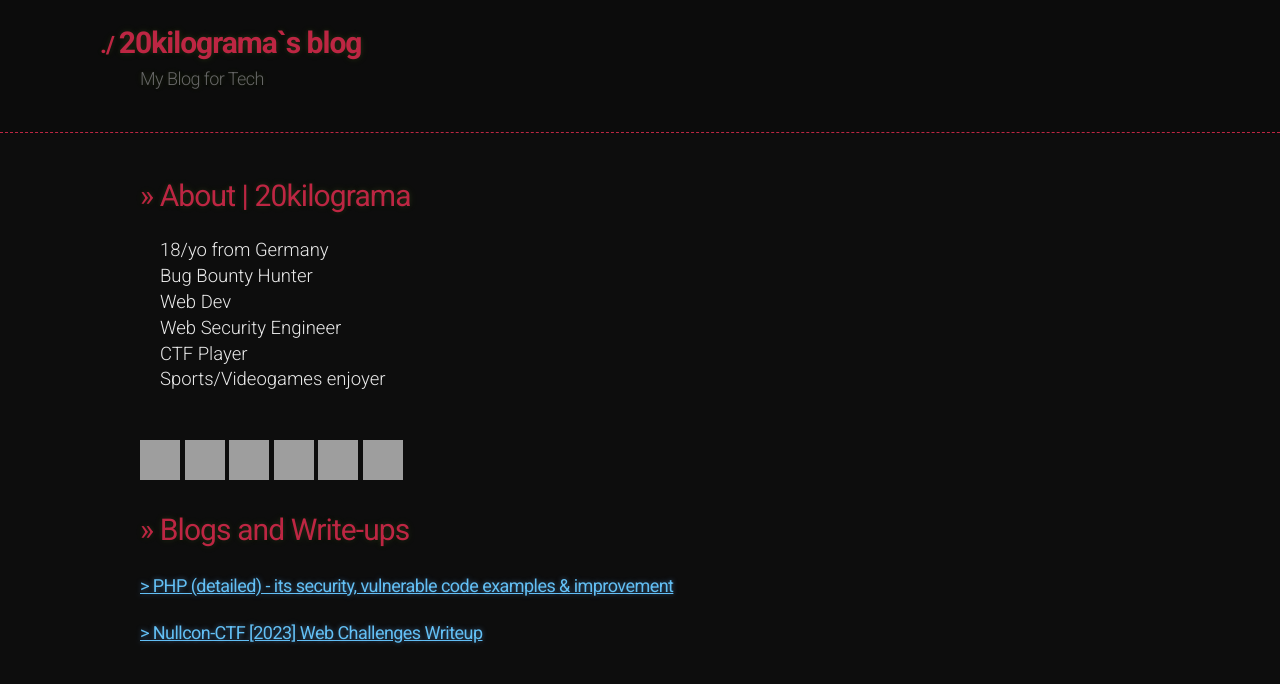
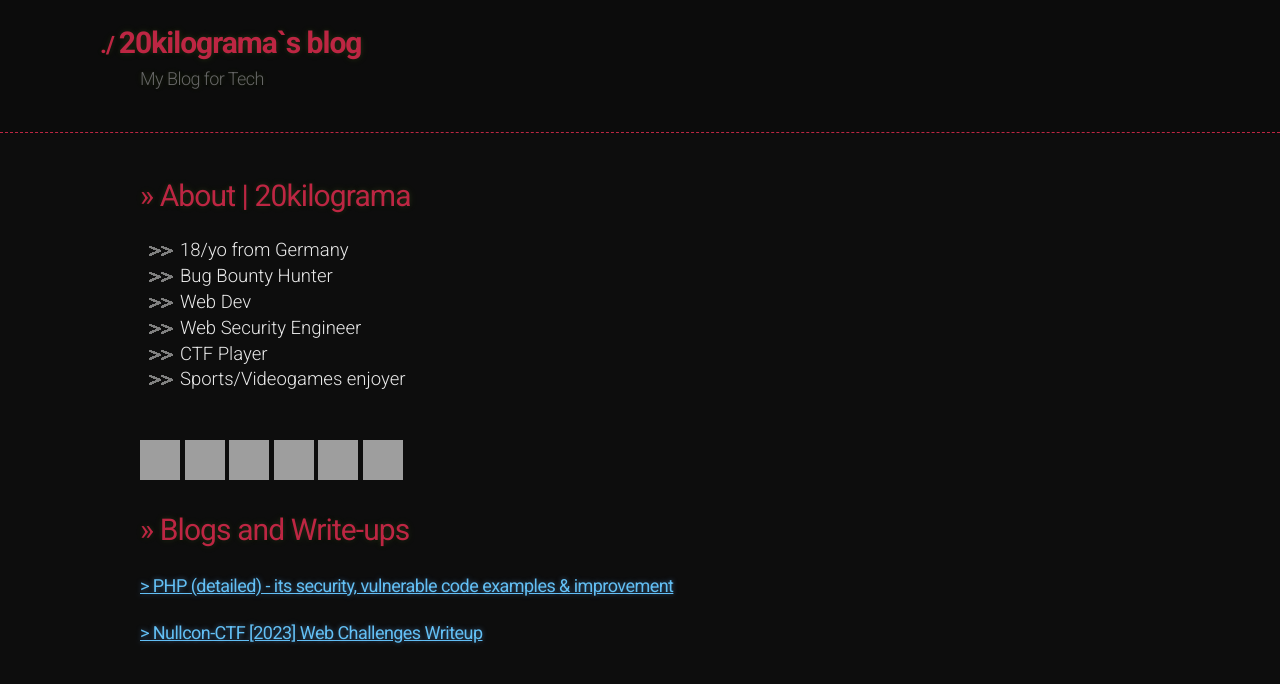
Before and after one commit to 20kilograma/blog, a Jekyll site: the page built from index.md, in a window 1280 px wide. Shown: the top 684 px of the page. Built offline with Jekyll 4.4.1, drawn with Linux system fonts in a browser that asks for light colours; nearby versions of some CDN libraries; some web fonts are replaced; our own code applies the rules of GitHub Pages for plain Markdown files; grey boxes are pictures that could not be loaded.

Commit message:
Update jekyll-theme-hacker.scss

```diff
--- a/_sass/jekyll-theme-hacker.scss
+++ b/_sass/jekyll-theme-hacker.scss
@@ -150,17 +150,9 @@ dt {
   font-weight: bold;
 }
 
-ul {
-    list-style: none;
-    padding: 0;
+ul li {
+  list-style-image:url('../images/bullet.png');
 }
-
-li {
-    position: relative;
-    padding-left: 20px;
-    padding-right: 20px;
-}
-
 
 blockquote {
   color: $blockquote-color;
```
